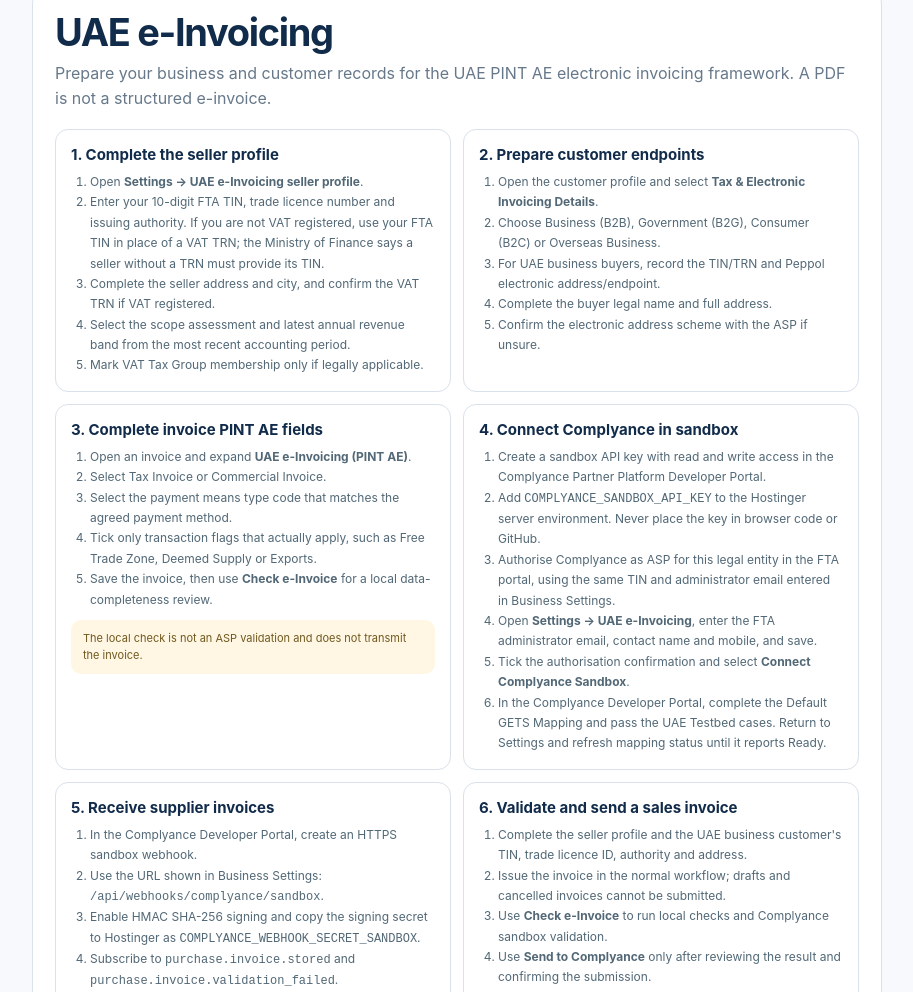
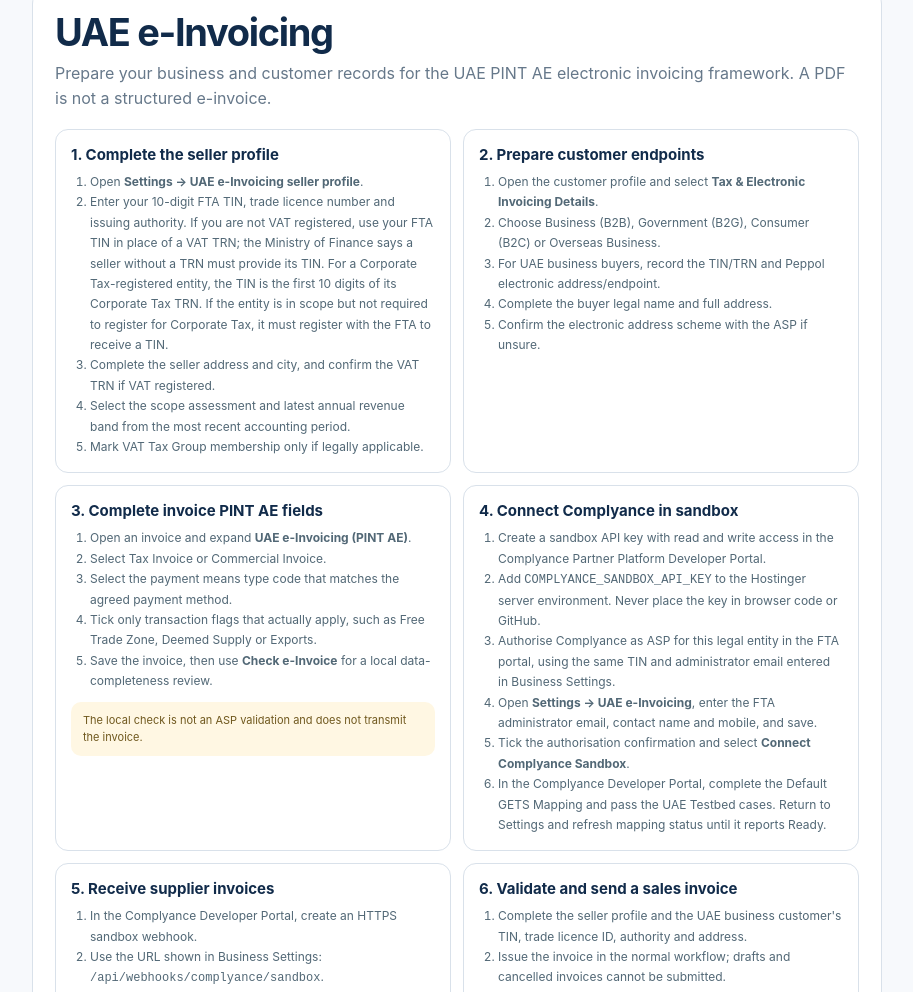
Before and after one commit to faiyaznes66-lang/perficient-zone-billing, a website: page public/help/index.html in a window 1280 px wide. Shown: the part 3057-4049 px from the top of the page, without its empty margins (318-1231 px from the left). Drawn offline with Linux system fonts and the light colour scheme.

Commit message:
Document the official FTA TIN derivation and registration rule

```diff
--- a/public/help/index.html
+++ b/public/help/index.html
@@ -76,7 +76,7 @@
 <section class="section help-block" id="einvoicing" data-search="uae e-invoicing PINT AE TIN TRN ASP accredited service provider B2B B2G B2C electronic address Peppol credit note">
 <h2>UAE e-Invoicing</h2><p>Prepare your business and customer records for the UAE PINT AE electronic invoicing framework. A PDF is not a structured e-invoice.</p>
 <div class="tutorial-grid">
-<article class="tutorial"><h3>1. Complete the seller profile</h3><ol><li>Open <strong>Settings → UAE e-Invoicing seller profile</strong>.</li><li>Enter your 10-digit FTA TIN, trade licence number and issuing authority. If you are not VAT registered, use your FTA TIN in place of a VAT TRN; the Ministry of Finance says a seller without a TRN must provide its TIN.</li><li>Complete the seller address and city, and confirm the VAT TRN if VAT registered.</li><li>Select the scope assessment and latest annual revenue band from the most recent accounting period.</li><li>Mark VAT Tax Group membership only if legally applicable.</li></ol></article>
+<article class="tutorial"><h3>1. Complete the seller profile</h3><ol><li>Open <strong>Settings → UAE e-Invoicing seller profile</strong>.</li><li>Enter your 10-digit FTA TIN, trade licence number and issuing authority. If you are not VAT registered, use your FTA TIN in place of a VAT TRN; the Ministry of Finance says a seller without a TRN must provide its TIN. For a Corporate Tax-registered entity, the TIN is the first 10 digits of its Corporate Tax TRN. If the entity is in scope but not required to register for Corporate Tax, it must register with the FTA to receive a TIN.</li><li>Complete the seller address and city, and confirm the VAT TRN if VAT registered.</li><li>Select the scope assessment and latest annual revenue band from the most recent accounting period.</li><li>Mark VAT Tax Group membership only if legally applicable.</li></ol></article>
 <article class="tutorial"><h3>2. Prepare customer endpoints</h3><ol><li>Open the customer profile and select <strong>Tax & Electronic Invoicing Details</strong>.</li><li>Choose Business (B2B), Government (B2G), Consumer (B2C) or Overseas Business.</li><li>For UAE business buyers, record the TIN/TRN and Peppol electronic address/endpoint.</li><li>Complete the buyer legal name and full address.</li><li>Confirm the electronic address scheme with the ASP if unsure.</li></ol></article>
 <article class="tutorial"><h3>3. Complete invoice PINT AE fields</h3><ol><li>Open an invoice and expand <strong>UAE e-Invoicing (PINT AE)</strong>.</li><li>Select Tax Invoice or Commercial Invoice.</li><li>Select the payment means type code that matches the agreed payment method.</li><li>Tick only transaction flags that actually apply, such as Free Trade Zone, Deemed Supply or Exports.</li><li>Save the invoice, then use <strong>Check e-Invoice</strong> for a local data-completeness review.</li></ol><div class="note">The local check is not an ASP validation and does not transmit the invoice.</div></article>
 <article class="tutorial"><h3>4. Connect Complyance in sandbox</h3><ol><li>Create a sandbox API key with read and write access in the Complyance Partner Platform Developer Portal.</li><li>Add <code>COMPLYANCE_SANDBOX_API_KEY</code> to the Hostinger server environment. Never place the key in browser code or GitHub.</li><li>Authorise Complyance as ASP for this legal entity in the FTA portal, using the same TIN and administrator email entered in Business Settings.</li><li>Open <strong>Settings → UAE e-Invoicing</strong>, enter the FTA administrator email, contact name and mobile, and save.</li><li>Tick the authorisation confirmation and select <strong>Connect Complyance Sandbox</strong>.</li><li>In the Complyance Developer Portal, complete the Default GETS Mapping and pass the UAE Testbed cases. Return to Settings and refresh mapping status until it reports Ready.</li></ol></article>
```
